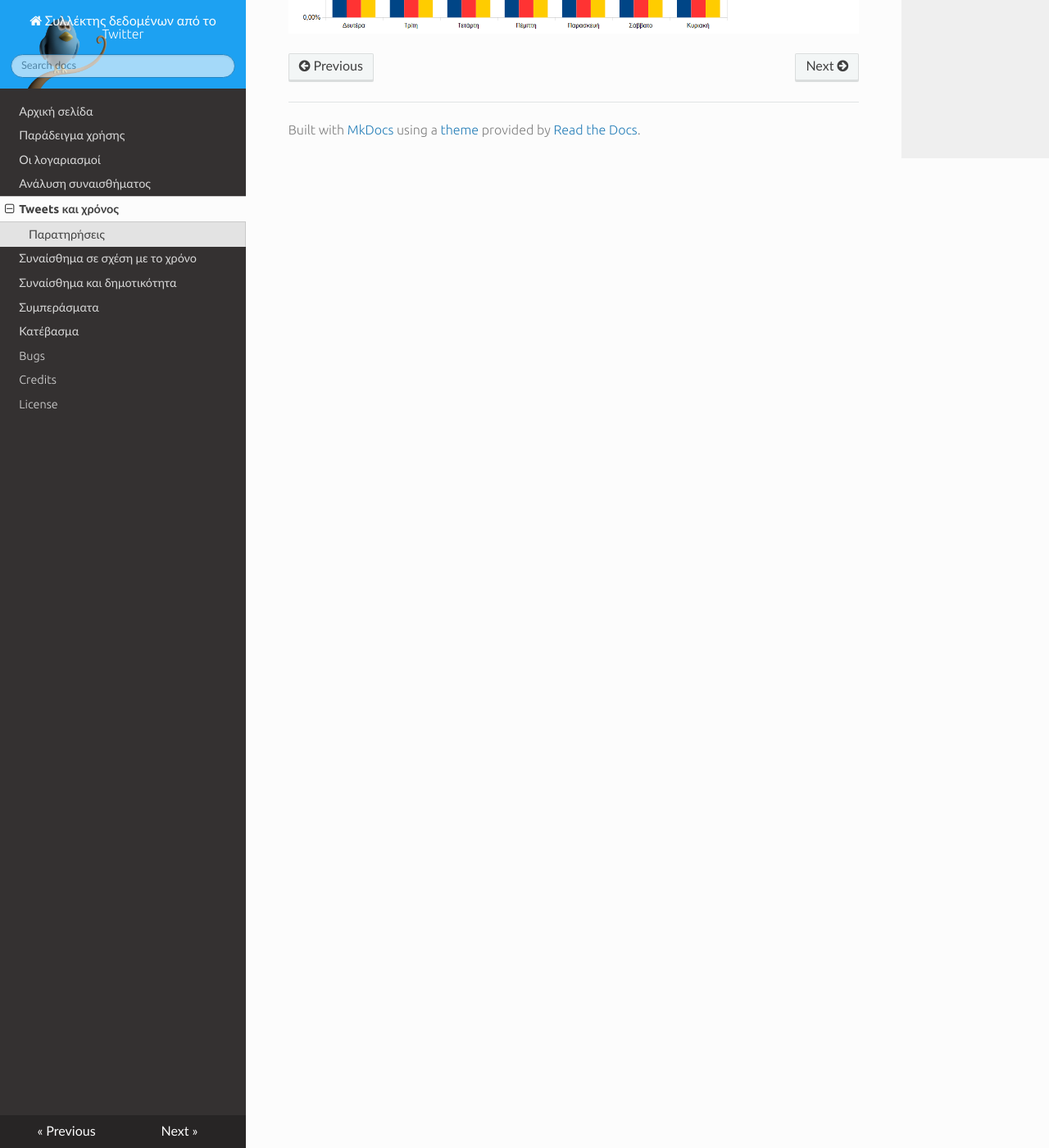
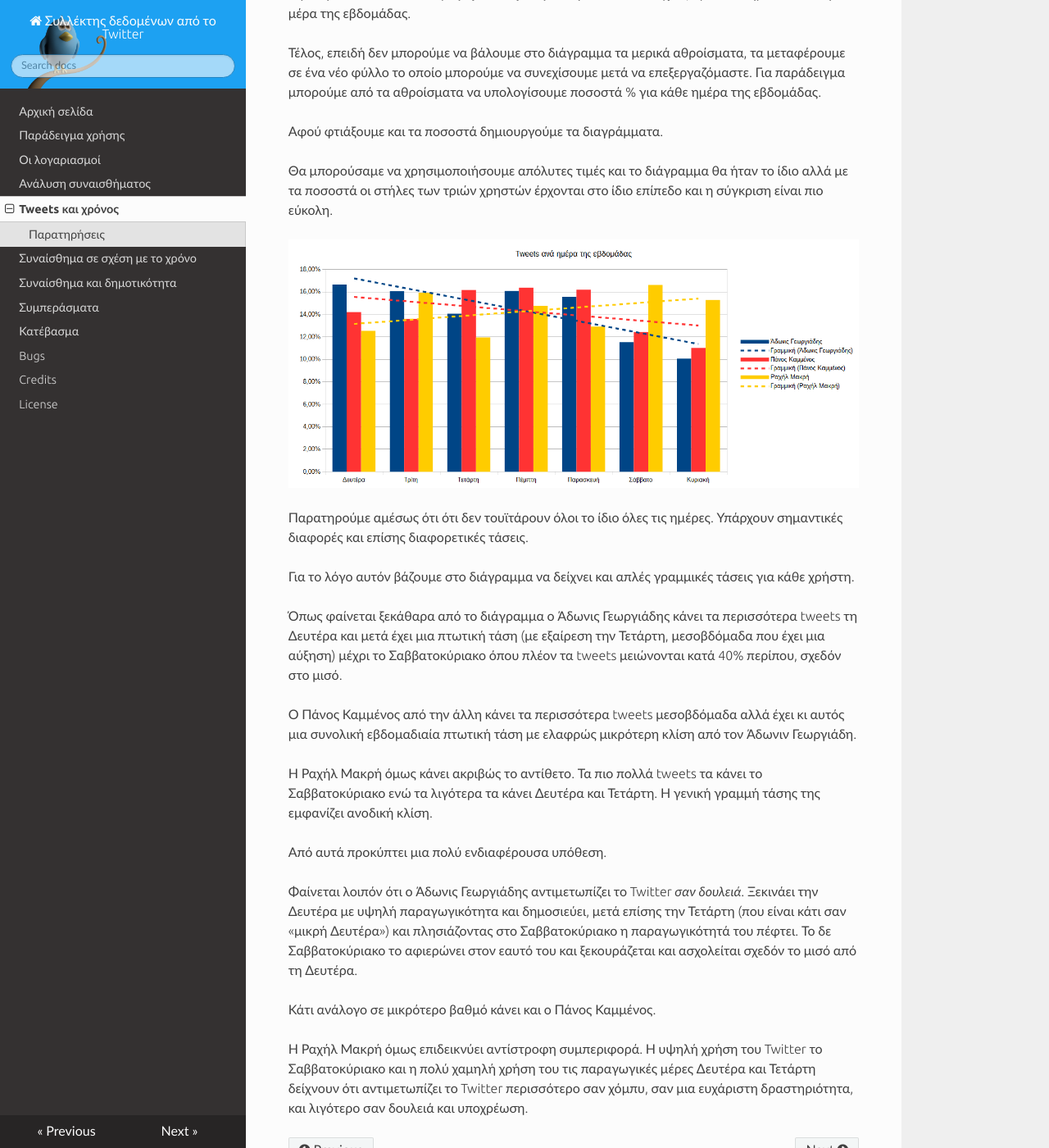
Before and after one commit to Protonotarios/get-tweets, an MkDocs documentation site: the page built from docs/Παράδειγμα/Tweets-και-χρόνος.md, in a window 1280 px wide and 1400 px high, scrolled down 5575 px. Shown: the whole window at 82% size. Built offline with MkDocs 1.6.1, drawn with Linux system fonts in a browser that asks for light colours; nearby versions of some CDN libraries; old or Windows-style settings are respelled for this version of MkDocs; some of the changed text lies outside the part shown.

Commit message:
προσθήκες

```diff
--- a/docs/Παράδειγμα/Tweets-και-χρόνος.md
+++ b/docs/Παράδειγμα/Tweets-και-χρόνος.md
@@ -126,4 +126,63 @@
 
 ## Ημέρες της εβδομάδας
 
+Ένα άλλο ενδιαφέρον σημείο είναι να δούμε ποιες μέρες της εβδομάδας τουϊτάρουν
+πιο πολύ οι χρήστες. Για να γίνει αυτό όμως πρέπει να «μαγειρέψουμε» λίγο τα
+δεδομένα στο Calc.
+
+Για να μην χαλάσουν τα δεδομένα μας παίρνουμε ένα αντίγραφό τους σε νέο φύλλο
+εργασίας. Προσθέτουμε μια νέα στήλη για τη μέρα της εβδομάδας. Χρησιμοποιώντας
+τη συνάρτηση `WEEKDAY(A2)` μετατρέπουμε το κελί `Α2` της ημερομηνίας σε έναν
+αριθμό από το 1 ως το 7 όπου 1 είναι η Κυριακή και 7 το Σάββατο.
+
+Στη συνέχεια ταξινομούμε όλα τα δεδομένα με βάση την ημέρα της εβδομάδας.
+
+Αφού γίνει και αυτό κάνουμε **μερικά αθροίσματα** για όλα τα στοιχεία,
+ομαδοποιημένα κατά τη μέρα της εβδομάδας.
+
+Τέλος, επειδή δεν μπορούμε να βάλουμε στο διάγραμμα τα μερικά αθροίσματα, τα
+μεταφέρουμε σε ένα νέο φύλλο το οποίο μπορούμε να συνεχίσουμε μετά να
+επεξεργαζόμαστε. Για παράδειγμα μπορούμε από τα αθροίσματα να υπολογίσουμε
+ποσοστά % για κάθε ημέρα της εβδομάδας.
+
+Αφού φτιάξουμε και τα ποσοστά δημιουργούμε τα διαγράμματα.
+
+Θα μπορούσαμε να χρησιμοποιήσουμε απόλυτες τιμές και το διάγραμμα θα ήταν το
+ίδιο αλλά με τα ποσοστά οι στήλες των τριών χρηστών έρχονται στο ίδιο επίπεδο
+και η σύγκριση είναι πιο εύκολη.
+
 ![διάγραμμα](tweets-ανά-ημέρα-εβδομάδας.png)
+
+Παρατηρούμε αμέσως ότι ότι δεν τουϊτάρουν όλοι το ίδιο όλες τις ημέρες. Υπάρχουν
+σημαντικές διαφορές και επίσης διαφορετικές τάσεις.
+
+Για το λόγο αυτόν βάζουμε στο διάγραμμα να δείχνει και απλές γραμμικές τάσεις
+για κάθε χρήστη.
+
+Όπως φαίνεται ξεκάθαρα από το διάγραμμα ο Άδωνις Γεωργιάδης κάνει τα περισσότερα
+tweets τη Δευτέρα και μετά έχει μια πτωτική τάση (με εξαίρεση την Τετάρτη,
+μεσοβδόμαδα που έχει μια αύξηση) μέχρι το Σαββατοκύριακο όπου πλέον τα tweets
+μειώνονται κατά 40% περίπου, σχεδόν στο μισό.
+
+Ο Πάνος Καμμένος από την άλλη κάνει τα περισσότερα tweets μεσοβδόμαδα αλλά
+έχει κι αυτός μια συνολική εβδομαδιαία πτωτική τάση με
+ελαφρώς μικρότερη κλίση από τον Άδωνιν Γεωργιάδη.
+
+Η Ραχήλ Μακρή όμως κάνει ακριβώς το αντίθετο. Τα πιο πολλά tweets τα κάνει το
+Σαββατοκύριακο ενώ τα λιγότερα τα κάνει Δευτέρα και Τετάρτη. Η γενική γραμμή
+τάσης της εμφανίζει ανοδική κλίση.
+
+Από αυτά προκύπτει μια πολύ ενδιαφέρουσα υπόθεση.
+
+Φαίνεται λοιπόν ότι ο Άδωνις Γεωργιάδης αντιμετωπίζει το Twitter *σαν δουλειά*.
+Ξεκινάει την Δευτέρα με υψηλή παραγωγικότητα και δημοσιεύει, μετά επίσης την
+Τετάρτη (που είναι κάτι σαν «μικρή Δευτέρα») και πλησιάζοντας στο Σαββατοκύριακο
+η παραγωγικότητά του πέφτει. Το δε Σαββατοκύριακο το αφιερώνει στον εαυτό του
+και ξεκουράζεται και ασχολείται σχεδόν το μισό από τη Δευτέρα.
+
+Κάτι ανάλογο σε μικρότερο βαθμό κάνει και ο Πάνος Καμμένος.
+
+Η Ραχήλ Μακρή όμως επιδεικνύει αντίστροφη συμπεριφορά. Η υψηλή χρήση του Twitter
+το Σαββατοκύριακο και η πολύ χαμηλή χρήση του τις παραγωγικές μέρες Δευτέρα και
+Τετάρτη δείχνουν ότι αντιμετωπίζει το Twitter περισσότερο σαν χόμπυ, σαν μια
+ευχάριστη δραστηριότητα, και λιγότερο σαν δουλειά και υποχρέωση.
```
